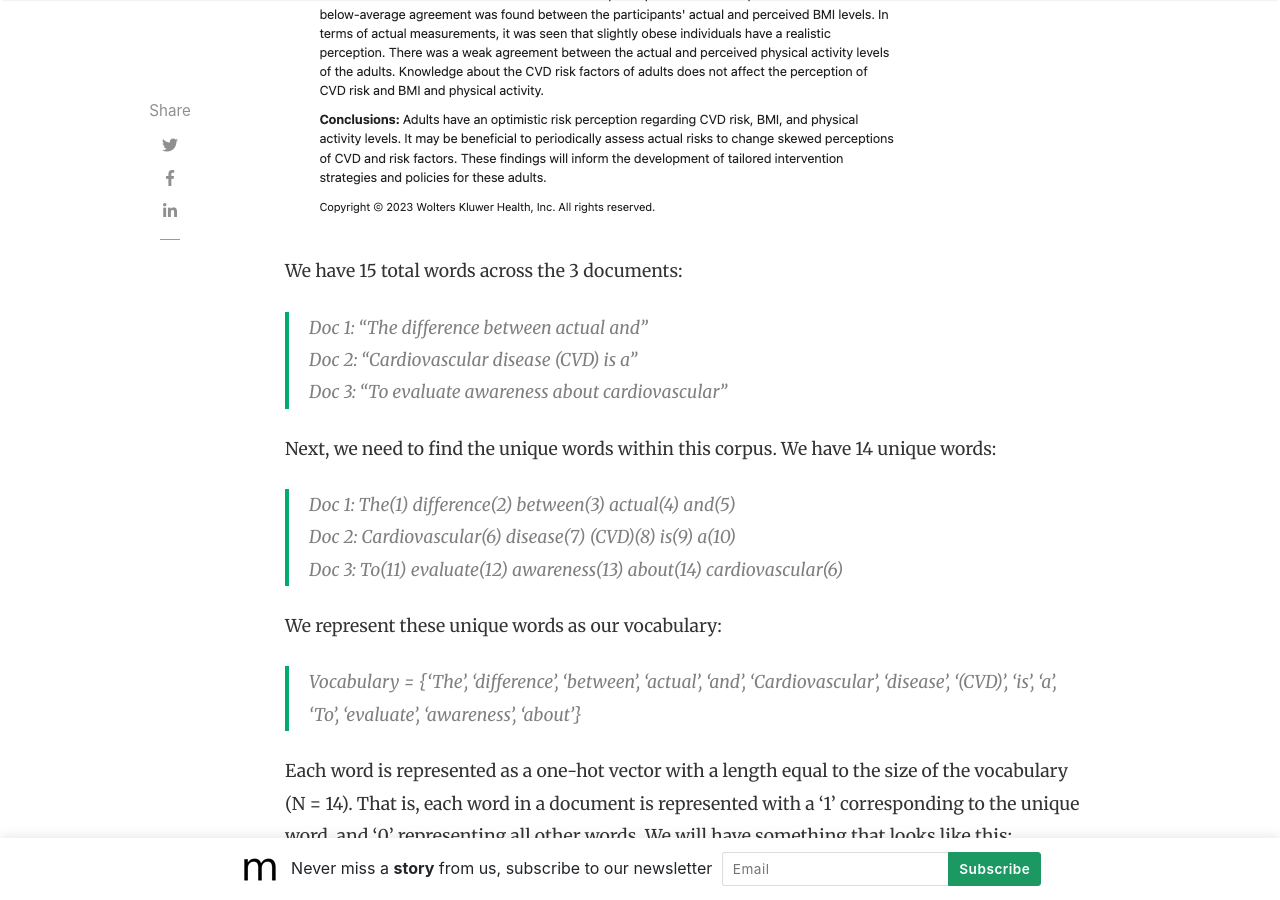
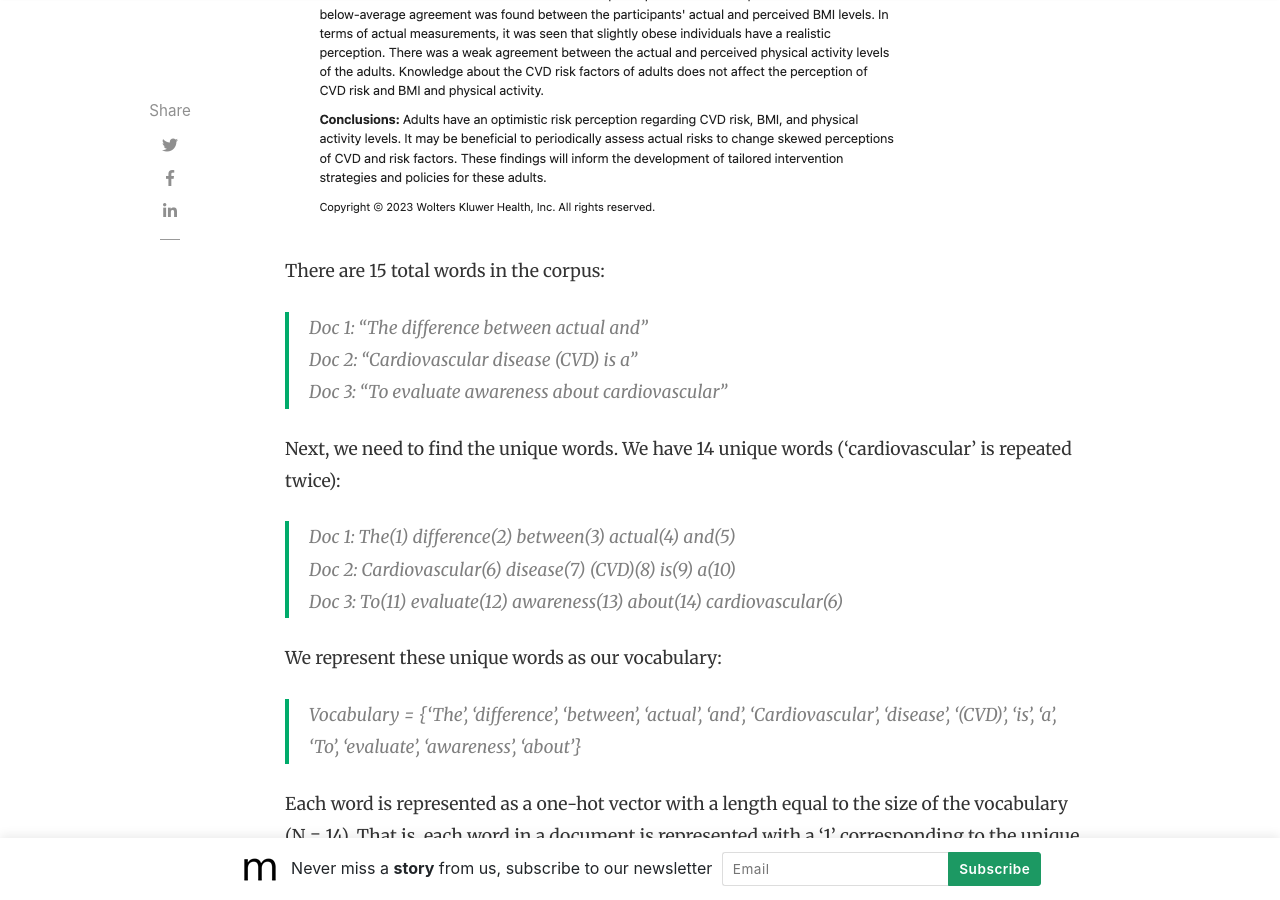
Before and after one commit to slsu0424/slsu0424.github.io, a Jekyll site: the page built from _posts/2023-07-27-test.md, in a window 1280 px wide and 900 px high, scrolled down 3855 px. Built offline with Jekyll 4.4.1, drawn with Linux system fonts in a browser that asks for light colours; nearby versions of some CDN libraries; comment, search, counter and statistics services are not loaded.

Commit message:
Update 2023-07-27-test.md

```diff
--- a/_posts/2023-07-27-test.md
+++ b/_posts/2023-07-27-test.md
@@ -37,13 +37,13 @@ Each abstract represents a single document in the corpus.  Let's take the first
 
 ![PubMed](/assets/images/2023-08-02_PubMed_2.png)
 
-We have 15 total words across the 3 documents:
+There are 15 total words in the corpus:
 
 >Doc 1: "The difference between actual and"
 Doc 2: "Cardiovascular disease (CVD) is a"
 Doc 3: "To evaluate awareness about cardiovascular"
 
-Next, we need to find the unique words within this corpus.  We have 14 unique words:
+Next, we need to find the unique words.  We have 14 unique words ('cardiovascular' is repeated twice):
 
 >Doc 1: The(1) difference(2) between(3) actual(4) and(5)
 Doc 2: Cardiovascular(6) disease(7) (CVD)(8) is(9) a(10)
```
